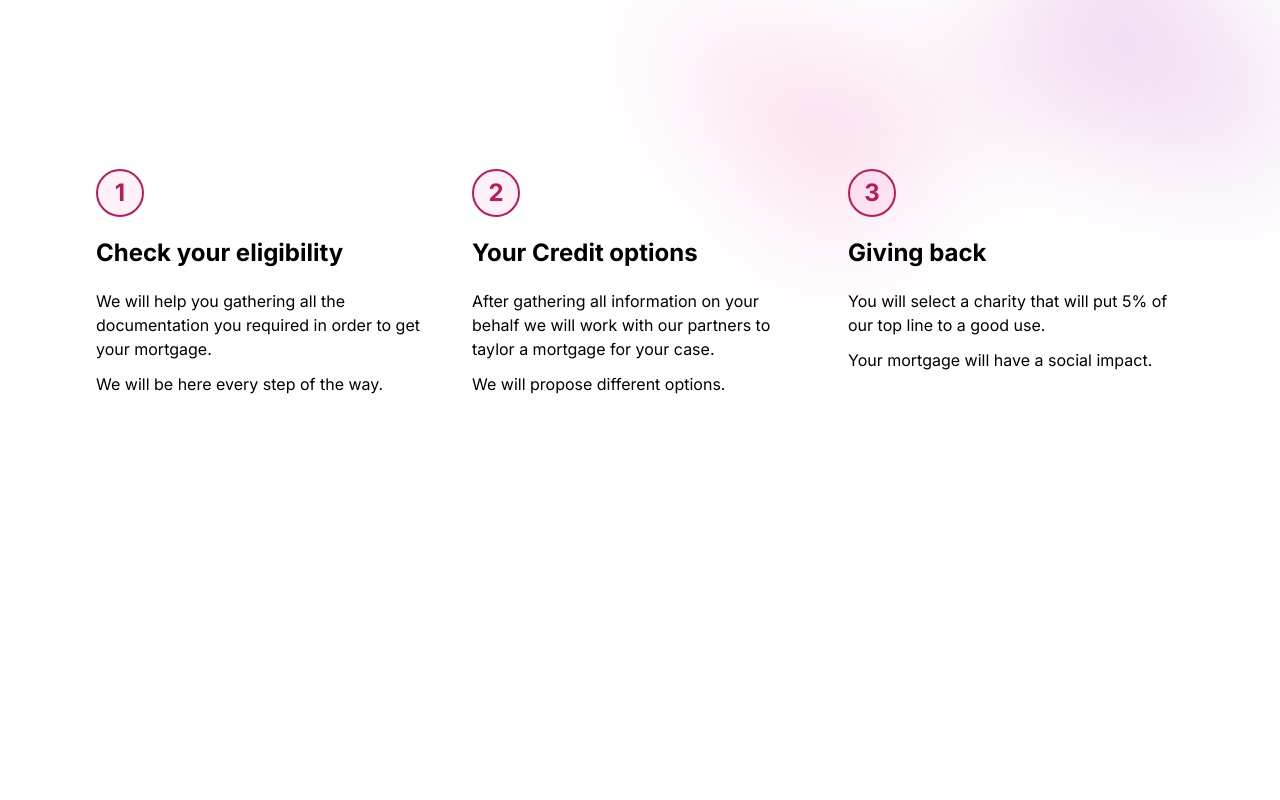
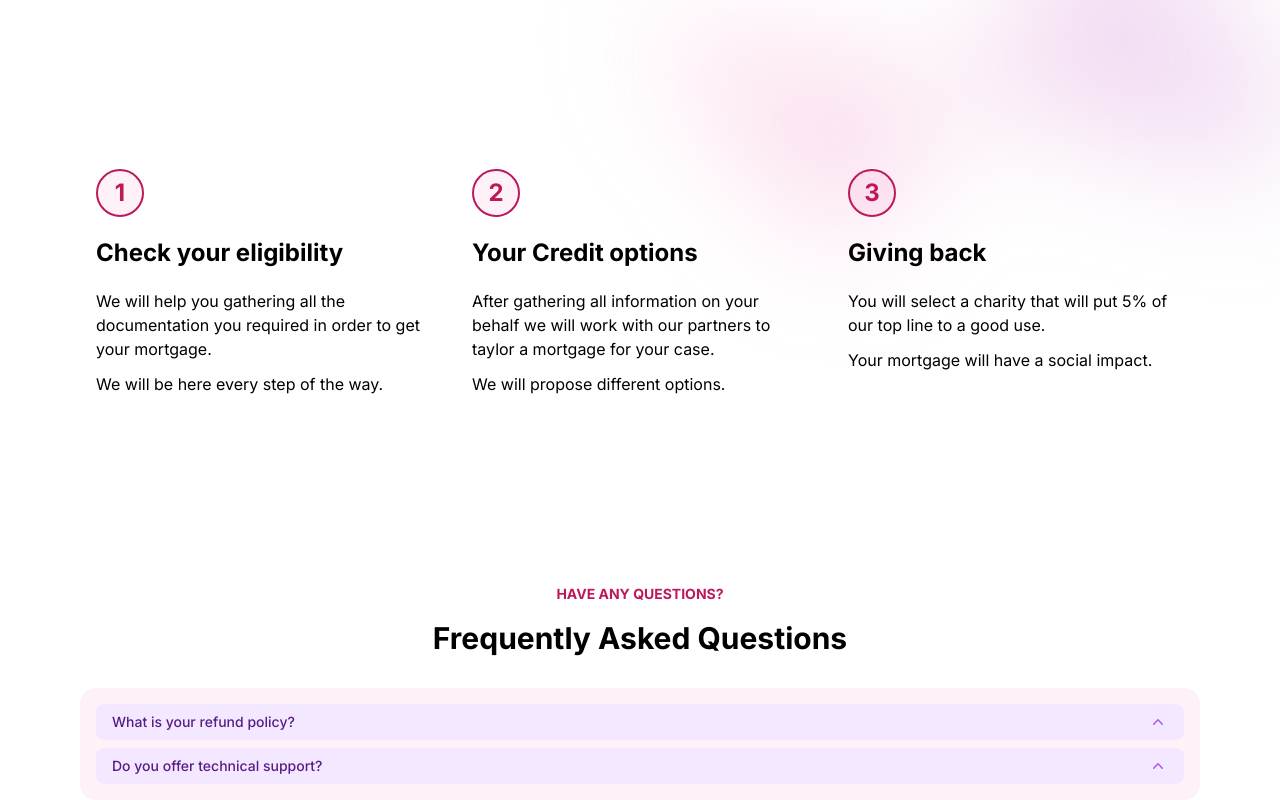
Before and after one commit to tiagofsanchez/credere, a Next.js app: page / in a window 1280 px wide. Shown: the part 622-1422 px from the top of the page. Before the commit the page ends 1030 px from the top, so only its background shows below. Built offline with nearby package versions, Linux system fonts and the light colour scheme.

Commit message:
HomePageFaq: a template for the FAQ

```diff
--- /dev/null
+++ b/components/pages/HomePageFaq.js
@@ -0,0 +1,56 @@
+import { Disclosure } from "@headlessui/react";
+import { ChevronUpIcon } from "@heroicons/react/20/solid";
+
+const HomePageFaq = () => {
+  return (
+    <div className="w-full px-4 pt-16 max-w-6xl mx-auto">
+      <div className="mx-auto text-center grid gap-4 mb-8">
+        <span className="uppercase text-pink-700 text-sm font-bold ">
+          Have any questions?
+        </span>
+        <h2 className="text-3xl text-center font-bold">
+          Frequently Asked Questions
+        </h2>
+      </div>
+      <div className="mx-auto w-full  rounded-2xl bg-pink-400/10 p-4">
+        <Disclosure>
+          {({ open }) => (
+            <>
+              <Disclosure.Button className="flex w-full justify-between rounded-lg bg-purple-100 px-4 py-2 text-left text-sm font-medium text-purple-900 hover:bg-purple-200 focus:outline-none focus-visible:ring focus-visible:ring-purple-500 focus-visible:ring-opacity-75">
+                <span>What is your refund policy?</span>
+                <ChevronUpIcon
+                  className={`${
+                    open ? "rotate-180 transform" : ""
+                  } h-5 w-5 text-purple-500`}
+                />
+              </Disclosure.Button>
+              <Disclosure.Panel className="px-4 pt-4 pb-2 text-sm text-gray-500">
+                If you're unhappy with your purchase for any reason, email us
+                within 90 days and we'll refund you in full, no questions asked.
+              </Disclosure.Panel>
+            </>
+          )}
+        </Disclosure>
+        <Disclosure as="div" className="mt-2">
+          {({ open }) => (
+            <>
+              <Disclosure.Button className="flex w-full justify-between rounded-lg bg-purple-100 px-4 py-2 text-left text-sm font-medium text-purple-900 hover:bg-purple-200 focus:outline-none focus-visible:ring focus-visible:ring-purple-500 focus-visible:ring-opacity-75">
+                <span>Do you offer technical support?</span>
+                <ChevronUpIcon
+                  className={`${
+                    open ? "rotate-180 transform" : ""
+                  } h-5 w-5 text-purple-500`}
+                />
+              </Disclosure.Button>
+              <Disclosure.Panel className="px-4 pt-4 pb-2 text-sm text-gray-500">
+                No.
+              </Disclosure.Panel>
+            </>
+          )}
+        </Disclosure>
+      </div>
+    </div>
+  );
+};
+
+export default HomePageFaq;
--- a/components/shared/Header.js
+++ b/components/shared/Header.js
@@ -14,7 +14,7 @@ const navigation = [
 const Header = () => {
   const [mobileMenuOpen, setMobileMenuOpen] = useState(false);
   return (
-    <div className="px-8 pt-8 ">
+    <div className="px-8 pt-8 max-w-6xl mx-auto">
       <nav
         className="flex h-9 items-center justify-between"
         aria-label="Global"
--- a/package.json
+++ b/package.json
@@ -10,6 +10,7 @@
   },
   "dependencies": {
     "@headlessui/react": "^1.7.6",
+    "@heroicons/react": "^2.0.13",
     "@next/font": "13.0.7",
     "eslint": "8.29.0",
     "eslint-config-next": "13.0.7",
--- a/pages/index.js
+++ b/pages/index.js
@@ -1,4 +1,5 @@
 import Head from "next/head";
+import HomePageFaq from "../components/pages/HomePageFaq";
 import HomePageHero from "../components/pages/HomePageHero";
 import HomePageHow from "../components/pages/HomePageHow";
 import Header from "../components/shared/Header";
@@ -20,6 +21,7 @@ export default function Home() {
         <div className="grid gap-28">
           <HomePageHero />
           <HomePageHow />
+          <HomePageFaq />
         </div>
       </main>
     </>
```
Also changed, not shown: 1 other file (tests, documents, lock files or other folders).
